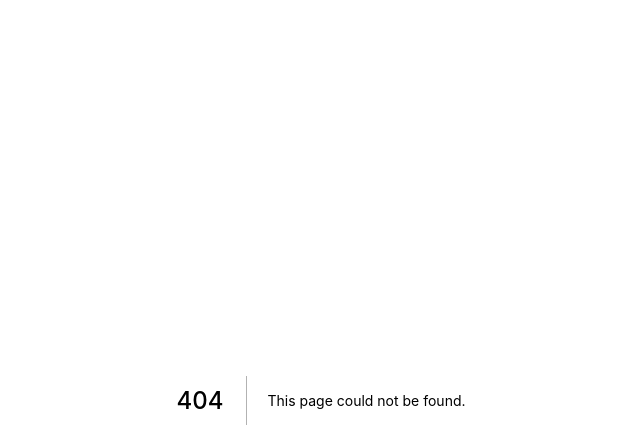
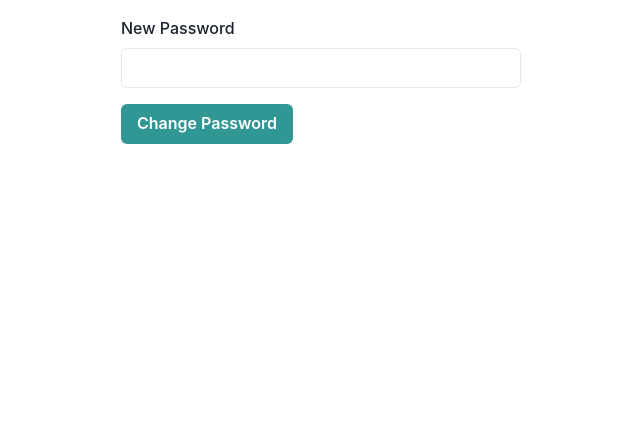
Before and after one commit to DigantaSom/lireddit, a Next.js app in the folder web/: page /change-password/1 in a window 1280 px wide. Before the commit this address had no page. Shown: the top 448 px of the page, without its empty margins (319-959 px from the left). Built offline with nearby package versions, Linux system fonts and the light colour scheme.

Commit message:
Forgot and change password in client

```diff
--- a/web/src/generated/graphql.tsx
+++ b/web/src/generated/graphql.tsx
@@ -44,6 +44,8 @@ export type Mutation = {
   register: UserResponse;
   login: UserResponse;
   logout: Scalars['Boolean'];
+  forgotPassword: Scalars['Boolean'];
+  changePassword: UserResponse;
 };
 
 
@@ -55,6 +57,17 @@ export type MutationRegisterArgs = {
 export type MutationLoginArgs = {
   password: Scalars['String'];
   usernameOrEmail: Scalars['String'];
+};
+
+
+export type MutationForgotPasswordArgs = {
+  email: Scalars['String'];
+};
+
+
+export type MutationChangePasswordArgs = {
+  newPassword: Scalars['String'];
+  token: Scalars['String'];
 };
 
 export type UserResponse = {
@@ -94,6 +107,30 @@ export type RegularUserResponseFragment = (
     { __typename?: 'User' }
     & RegularUserFragment
   )> }
+);
+
+export type ChangePasswordMutationVariables = Exact<{
+  token: Scalars['String'];
+  newPassword: Scalars['String'];
+}>;
+
+
+export type ChangePasswordMutation = (
+  { __typename?: 'Mutation' }
+  & { changePassword: (
+    { __typename?: 'UserResponse' }
+    & RegularUserResponseFragment
+  ) }
+);
+
+export type ForgotPasswordMutationVariables = Exact<{
+  email: Scalars['String'];
+}>;
+
+
+export type ForgotPasswordMutation = (
+  { __typename?: 'Mutation' }
+  & Pick<Mutation, 'forgotPassword'>
 );
 
 export type LoginMutationVariables = Exact<{
@@ -165,6 +202,71 @@ export const RegularUserResponseFragmentDoc = gql`
 }
     ${RegularErrorFragmentDoc}
 ${RegularUserFragmentDoc}`;
+export const ChangePasswordDocument = gql`
+    mutation ChangePassword($token: String!, $newPassword: String!) {
+  changePassword(token: $token, newPassword: $newPassword) {
+    ...RegularUserResponse
+  }
+}
+    ${RegularUserResponseFragmentDoc}`;
+export type ChangePasswordMutationFn = Apollo.MutationFunction<ChangePasswordMutation, ChangePasswordMutationVariables>;
+
+/**
+ * __useChangePasswordMutation__
+ *
+ * To run a mutation, you first call `useChangePasswordMutation` within a React component and pass it any options that fit your needs.
+ * When your component renders, `useChangePasswordMutation` returns a tuple that includes:
+ * - A mutate function that you can call at any time to execute the mutation
+ * - An object with fields that represent the current status of the mutation's execution
+ *
+ * @param baseOptions options that will be passed into the mutation, supported options are listed on: https://www.apollographql.com/docs/react/api/react-hooks/#options-2;
+ *
+ * @example
+ * const [changePasswordMutation, { data, loading, error }] = useChangePasswordMutation({
+ *   variables: {
+ *      token: // value for 'token'
+ *      newPassword: // value for 'newPassword'
+ *   },
+ * });
+ */
+export function useChangePasswordMutation(baseOptions?: Apollo.MutationHookOptions<ChangePasswordMutation, ChangePasswordMutationVariables>) {
+        const options = {...defaultOptions, ...baseOptions}
+        return Apollo.useMutation<ChangePasswordMutation, ChangePasswordMutationVariables>(ChangePasswordDocument, options);
+      }
+export type ChangePasswordMutationHookResult = ReturnType<typeof useChangePasswordMutation>;
+export type ChangePasswordMutationResult = Apollo.MutationResult<ChangePasswordMutation>;
+export type ChangePasswordMutationOptions = Apollo.BaseMutationOptions<ChangePasswordMutation, ChangePasswordMutationVariables>;
+export const ForgotPasswordDocument = gql`
+    mutation ForgotPassword($email: String!) {
+  forgotPassword(email: $email)
+}
+    `;
+export type ForgotPasswordMutationFn = Apollo.MutationFunction<ForgotPasswordMutation, ForgotPasswordMutationVariables>;
+
+/**
+ * __useForgotPasswordMutation__
+ *
+ * To run a mutation, you first call `useForgotPasswordMutation` within a React component and pass it any options that fit your needs.
+ * When your component renders, `useForgotPasswordMutation` returns a tuple that includes:
+ * - A mutate function that you can call at any time to execute the mutation
+ * - An object with fields that represent the current status of the mutation's execution
+ *
+ * @param baseOptions options that will be passed into the mutation, supported options are listed on: https://www.apollographql.com/docs/react/api/react-hooks/#options-2;
+ *
+ * @example
+ * const [forgotPasswordMutation, { data, loading, error }] = useForgotPasswordMutation({
+ *   variables: {
+ *      email: // value for 'email'
+ *   },
+ * });
+ */
+export function useForgotPasswordMutation(baseOptions?: Apollo.MutationHookOptions<ForgotPasswordMutation, ForgotPasswordMutationVariables>) {
+        const options = {...defaultOptions, ...baseOptions}
+        return Apollo.useMutation<ForgotPasswordMutation, ForgotPasswordMutationVariables>(ForgotPasswordDocument, options);
+      }
+export type ForgotPasswordMutationHookResult = ReturnType<typeof useForgotPasswordMutation>;
+export type ForgotPasswordMutationResult = Apollo.MutationResult<ForgotPasswordMutation>;
+export type ForgotPasswordMutationOptions = Apollo.BaseMutationOptions<ForgotPasswordMutation, ForgotPasswordMutationVariables>;
 export const LoginDocument = gql`
     mutation Login($usernameOrEmail: String!, $password: String!) {
   login(usernameOrEmail: $usernameOrEmail, password: $password) {
--- /dev/null
+++ b/web/src/graphql/mutations/changePassword.graphql
@@ -0,0 +1,5 @@
+mutation ChangePassword($token: String!, $newPassword: String!) {
+  changePassword(token: $token, newPassword: $newPassword) {
+    ...RegularUserResponse
+  }
+}
--- /dev/null
+++ b/web/src/graphql/mutations/forgotPassword.graphql
@@ -0,0 +1,3 @@
+mutation ForgotPassword($email: String!) {
+  forgotPassword(email: $email)
+}
--- /dev/null
+++ b/web/src/pages/change-password/[token].tsx
@@ -0,0 +1,73 @@
+import { Box, Button, Flex, Link } from '@chakra-ui/react';
+import { Formik, Form } from 'formik';
+import { useRouter } from 'next/router';
+import { useState } from 'react';
+import InputField from '../../components/InputField';
+import Wrapper from '../../components/Wrapper';
+import { MeDocument, MeQuery, useChangePasswordMutation } from '../../generated/graphql';
+import { toErrorMap } from '../../utils/toErrorMap';
+import NextLink from 'next/link';
+
+const ChangePassword = () => {
+  const router = useRouter();
+  const [changePassword] = useChangePasswordMutation();
+  const [tokenError, setTokenError] = useState('');
+
+  return (
+    <Wrapper variant='small'>
+      <Formik
+        initialValues={{ newPassword: '' }}
+        onSubmit={async (values, { setErrors }) => {
+          const response = await changePassword({
+            variables: {
+              token: typeof router.query.token === 'string' ? router.query.token : '',
+              newPassword: values.newPassword,
+            },
+            update: (cache, { data }) => {
+              cache.writeQuery<MeQuery>({
+                query: MeDocument,
+                data: {
+                  __typename: 'Query',
+                  me: data?.changePassword.user,
+                },
+              });
+            },
+          });
+
+          if (response.data?.changePassword.errors) {
+            const errorMap = toErrorMap(response.data.changePassword.errors);
+            if ('token' in errorMap) {
+              setTokenError(errorMap.token);
+            }
+            setErrors(errorMap);
+          } else if (response.data?.changePassword.user) {
+            // worked
+            router.replace('/');
+          }
+        }}>
+        {({ isSubmitting }) => (
+          <Form>
+            <Box mt={4}>
+              <InputField label='New Password' name='newPassword' />
+            </Box>
+            {tokenError && (
+              <Flex>
+                <Box mr={4} color='red'>
+                  {tokenError}
+                </Box>
+                <NextLink href='/forgot-password'>
+                  <Link>Click here to get a new one</Link>
+                </NextLink>
+              </Flex>
+            )}
+            <Button type='submit' colorScheme='teal' mt={4} isLoading={isSubmitting}>
+              Change Password
+            </Button>
+          </Form>
+        )}
+      </Formik>
+    </Wrapper>
+  );
+};
+
+export default ChangePassword;
```
Also changed, not shown: web/src/pages/forgot-password.tsx (added, +39 -0 lines), web/src/pages/login.tsx (+7 -1 lines), 1 other file (tests, documents, lock files or other folders).
